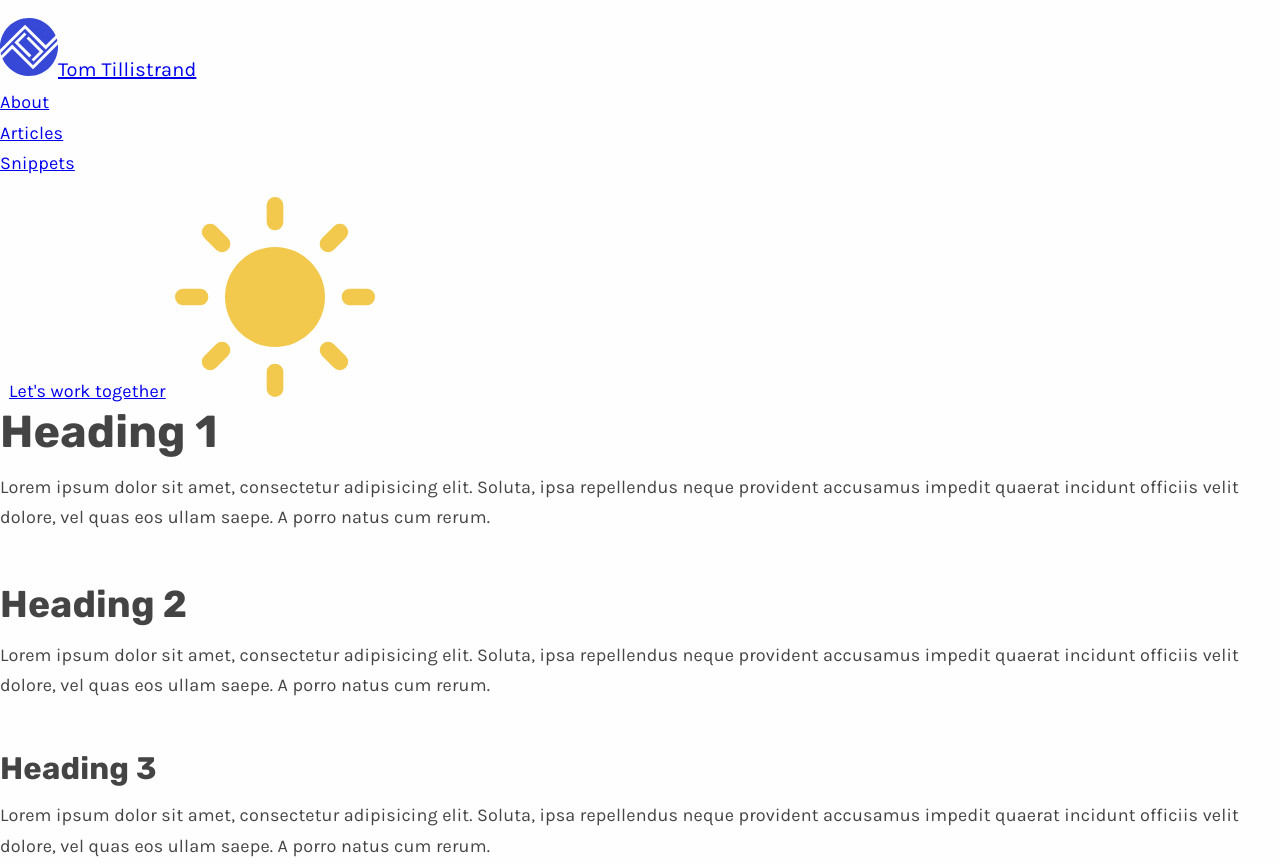
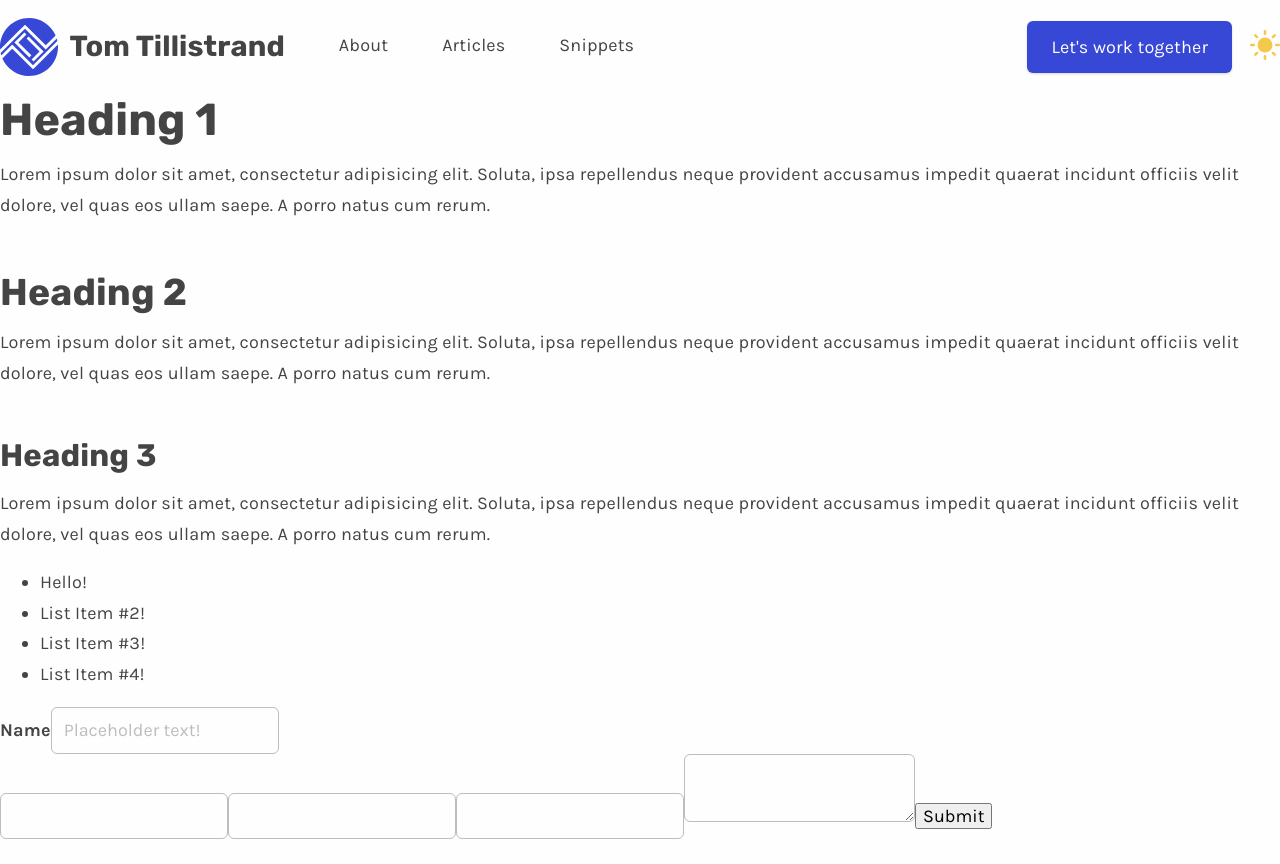
Before and after one commit to TomTilly/tomtillistrand.com, a Gatsby site: page / in a window 1280 px wide. Shown: the top 864 px of the page. Built offline with nearby package versions, Linux system fonts and the light colour scheme; Gatsby itself is replaced by a stand-in of ours.

Commit message:
Add base header styles

```diff
--- a/src/components/Button.js
+++ b/src/components/Button.js
@@ -2,13 +2,27 @@ import React from 'react';
 import styled from 'styled-components';
 
 export const Button = styled.button`
-  padding: 0.5em;
+  --transition-duration: 0.1s;
+  padding: 0.6em 1.33em;
   border-radius: var(--border-radius);
   border: none;
+  background-color: var(--primary);
+  text-decoration: none;
+  color: white;
   transition: 0.3s ease box-shadow;
   box-shadow: var(--elevation-1);
+  cursor: pointer;
+  transition: transform var(--transition-duration) ease-in-out,
+    background-color var(--transition-duration) ease-in-out;
+
   &:hover {
+    background-color: var(--primary-light);
     box-shadow: var(--elevation-2);
+    transform: translateY(-1px);
+  }
+
+  &:active {
+    transform: translateY(0);
   }
 
   ${({ size }) => {
--- a/src/components/DarkModeToggle.js
+++ b/src/components/DarkModeToggle.js
@@ -9,7 +9,7 @@ const ToggleSwitch = styled.button`
   cursor: pointer;
 
   .icon {
-    width: 200px;
+    width: 30px;
     height: auto;
     color: #f2c94c;
     transition: color 0.2s linear;
--- a/src/components/Nav.js
+++ b/src/components/Nav.js
@@ -5,26 +5,78 @@ import DarkModeToggle from './DarkModeToggle';
 import { Button } from './Button';
 import Monogram from '../assets/images/monogram.inline.svg';
 
+const Header = styled.header`
+  display: flex;
+  align-items: center;
+`;
+
+const CtaButton = styled(Button)`
+  margin-right: 1em;
+`;
+
 const NavStyles = styled.nav`
+  margin-right: auto;
+
   ul {
     list-style-type: none;
     padding: 0;
+    display: flex;
+    align-items: center;
+  }
+
+  a {
+    text-decoration: none;
+    color: var(--body-text-color);
+    display: block;
+  }
+
+  li + li {
+    margin-left: 3em;
+  }
+
+  a:not(.logo)::after {
+    content: '';
+    width: 0;
+    height: 3px;
+    display: block;
+    background-color: var(--primary);
+    transition: width 0.2s linear;
+  }
+
+  [aria-current='page']:not(.logo)::after {
+    content: '';
+    width: 100%;
+  }
+
+  a:not(.logo):hover::after {
+    width: 100%;
   }
 
   .logo {
-    font-size: 2rem;
+    font-size: 2.9rem;
+    display: flex;
+    align-items: center;
+
+    svg {
+      margin-right: 0.4em;
+    }
+
+    &__text {
+      font-weight: bold;
+      font-family: var(--heading-font);
+    }
   }
 `;
 
 export default function Nav() {
   return (
-    <header>
+    <Header>
       <NavStyles>
         <ul>
-          <li className="logo">
-            <Link to="/">
+          <li>
+            <Link to="/" className="logo">
               <Monogram />
-              Tom Tillistrand
+              <span className="logo__text">Tom Tillistrand</span>
             </Link>
           </li>
           <li>
@@ -34,14 +86,14 @@ export default function Nav() {
             <Link to="/articles">Articles</Link>
           </li>
           <li>
-            <Link to="#hire-me">Snippets</Link>
+            <Link to="/snippets">Snippets</Link>
           </li>
         </ul>
       </NavStyles>
-      <Button as="a" href="#hire-me">
+      <CtaButton as="a" href="#hire-me">
         Let's work together
-      </Button>
+      </CtaButton>
       <DarkModeToggle />
-    </header>
+    </Header>
   );
 }
--- a/src/pages/index.js
+++ b/src/pages/index.js
@@ -58,7 +58,7 @@ function IndexPage() {
         repellendus neque provident accusamus impedit quaerat incidunt officiis
         velit dolore, vel quas eos ullam saepe. A porro natus cum rerum.
       </p>
-      <h6>Heading 6</h6>
+      <h6 id="hire-me">Heading 6</h6>
       <p>
         Lorem ipsum dolor sit amet, consectetur adipisicing elit. Soluta, ipsa
         repellendus neque provident accusamus impedit quaerat incidunt officiis
--- a/src/styles/GlobalStyles.js
+++ b/src/styles/GlobalStyles.js
@@ -6,6 +6,7 @@ const GlobalStyles = createGlobalStyle`
   :root {
     /* Colors */
     --purple: #3748D6;
+    --light-purple: #505FD6;
     --green: #00B084;
     --red: #FF3B48;
     --black: #444;
@@ -19,14 +20,15 @@ const GlobalStyles = createGlobalStyle`
 
     /* Color Intentions */
     --primary: var(--purple);
+    --primary-light: var(--light-purple);
     --secondary: var(--green);
     --tertiary: var(--red);
     --body-bg: var(--white);
     --body-text-color: var(--black);
     --header-bg: var(--white);
     --outline-color: var(--primary);
-    --scrollbar-color: transparent;
-    --scrollbar-thumb-color: var(--gray-300);
+    --scrollbar-color: var(--body-bg);
+    --scrollbar-thumb-color: var(--primary);
 
     /* Typography */
     --system-stack: -apple-system, BlinkMacSystemFont, 'Segoe UI', Roboto,
@@ -45,12 +47,12 @@ const GlobalStyles = createGlobalStyle`
     --small-text: 1.4rem;
 
       /* Elevation */
-    --level-1: 0 1px 3px 0 rgba(0, 0, 0, 0.1), 0 1px 2px 0 rgba(0, 0, 0, 0.06);
-    --level-2: 0 4px 6px -1px rgba(0, 0, 0, 0.1),
+    --elevation-1: 0 1px 3px 0 rgba(0, 0, 0, 0.1), 0 1px 2px 0 rgba(0, 0, 0, 0.06);
+    --elevation-2: 0 4px 6px -1px rgba(0, 0, 0, 0.1),
       0 2px 4px -1px rgba(0, 0, 0, 0.06);
-    --level-3: 0 10px 15px -3px rgba(0, 0, 0, 0.1),
+    --elevation-3: 0 10px 15px -3px rgba(0, 0, 0, 0.1),
       0 4px 6px -2px rgba(0, 0, 0, 0.05);
-    --level-4: 0 20px 25px -5px rgba(0, 0, 0, 0.1),
+    --elevation-4: 0 20px 25px -5px rgba(0, 0, 0, 0.1),
       0 10px 10px -5px rgba(0, 0, 0, 0.04);
 
       /* Spacing and Sizing */
@@ -62,6 +64,7 @@ const GlobalStyles = createGlobalStyle`
     box-sizing: border-box;
     line-height: 1.6;
     font-size: var(--root-font-size);
+    scroll-behavior: smooth;
   }
 
   *, *::before, *::after {
@@ -80,30 +83,31 @@ const GlobalStyles = createGlobalStyle`
     transition: background-color .2s linear, color .2s linear;
   }
 
-${
-  // scrollbar CSS
-  '' /*
-  html {
-    scrollbar-color: var(--scrollbar-thumb-color) var(--scrollbar-color);
-    scrollbar-width: thin;
+  ::selection {
+    background: var(--primary);
+    color: var(--white);
   }
 
-  ::-webkit-scrollbar {
-      width: 10px;
-      background-color: var(--scrollbar-color);
+  ${
+    '' /* body::-webkit-scrollbar {
+    width: 12px;
   }
 
-  ::-webkit-scrollbar-track {
-    border-radius: 3px;
-    background-color: var(--scrollbar-color);
+  html {
+    scrollbar-width: thin;
+    scrollbar-color:var(--scrollbar-thumb-color) var(--scrollbar-color);
   }
 
-  ::-webkit-scrollbar-thumb {
-    border-radius: 5px;
+  body::-webkit-scrollbar-track{
+    background: var(--scrollbar-color);
+  }
+
+  body::-webkit-scrollbar-thumb {
     background-color: var(--scrollbar-thumb-color);
-    border: 2px solid var(--gray-100);
+    border-radius: 6px;
+    border: 3px solid var(--scrollbar-color);
   } */
-}
+  }
 
   img {
     max-width: 100%;
@@ -167,7 +171,7 @@ ${
   }
 
   .dark-mode {
-    --body-bg: var(--dark-blue);
+    --body-bg: #0F141B;
     --body-text-color: var(--gray-200);
   }
 `;
```
